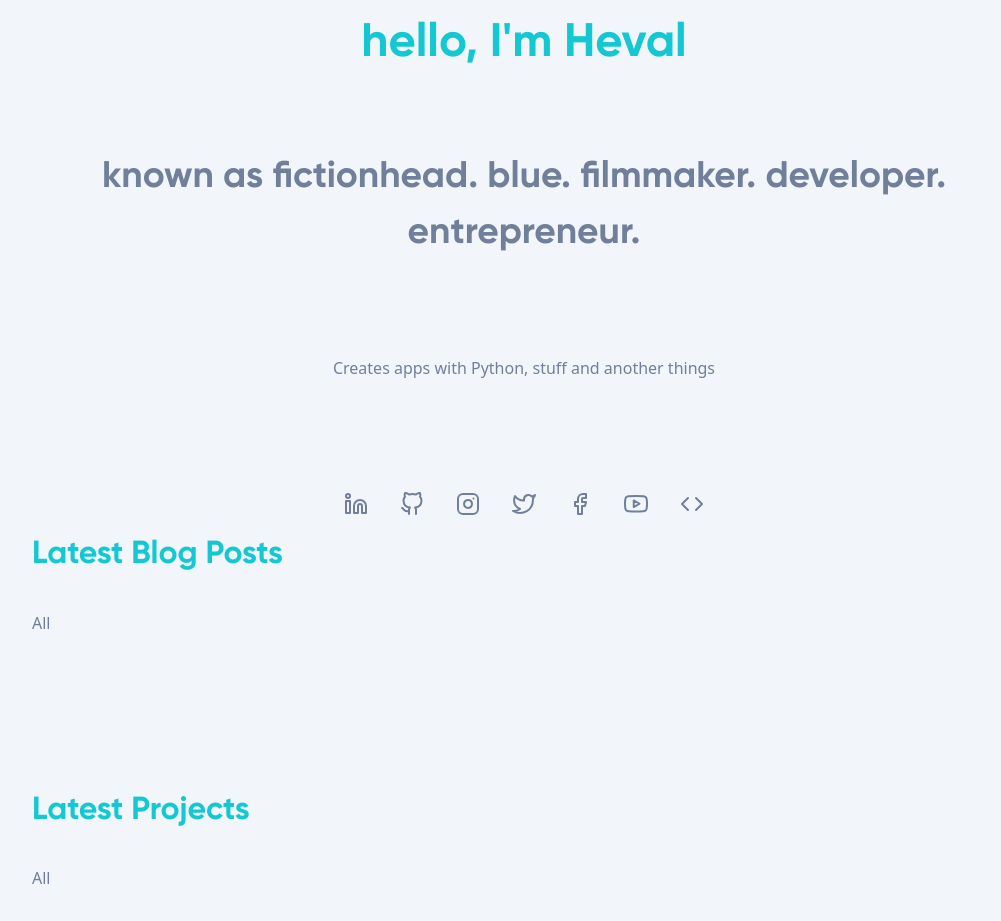
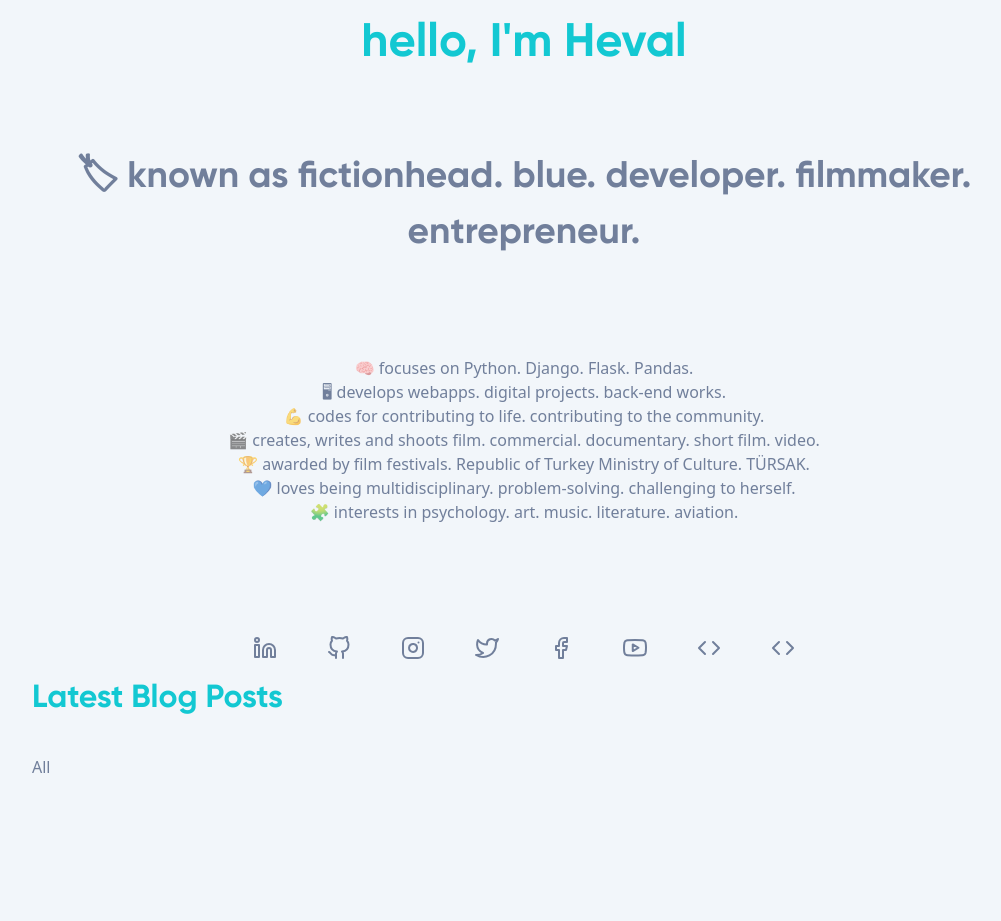
Before and after one commit to hevalhazalkurt/hhk_personal_website, a Django app: page / in a window 1280 px wide. Shown: the part 310-1231 px from the top of the page, without its empty margins (116-1117 px from the left). Run offline with Django 3.2, Linux system fonts and the light colour scheme; data that the repository does not hold is empty; some libraries are stand-ins or nearby versions.

Commit message:
Added personal info and categories

```diff
--- a/hhk_web/blog/templates/blog/home.html
+++ b/hhk_web/blog/templates/blog/home.html
@@ -2,23 +2,33 @@
 {% load static %}
 {% block content %}
 
+<!-- Hello section -->
+
 <section class="about-section">
   <div class="greet"><img class="hand" src="{% static 'img/hello.png' %}">
      <h1 class="hello-title">hello, I'm Heval</h1></div>
-  <div class="tagline">known as fictionhead. blue. filmmaker. developer. entrepreneur.</div>
-  <div class="details">Creates apps with Python, stuff and another things</div>
+  <div class="tagline">🏷 known as fictionhead. blue. developer. filmmaker. entrepreneur.</div>
+  <div class="details">🧠 focuses on Python. Django. Flask. Pandas.<br>
+                      🖥 develops webapps. digital projects. back-end works.<br>
+                      💪 codes for contributing to life. contributing to the community.<br>
+                      🎬 creates, writes and shoots film. commercial. documentary. short film. video.<br>
+                       🏆 awarded by film festivals. Republic of Turkey Ministry of Culture. TÜRSAK.<br>
+                       💙 loves being multidisciplinary. problem-solving. challenging to herself.<br>
+                       🧩 interests in psychology. art. music. literature. aviation.<br>
   <div class="social">
     <ul class="social-links__wrapper">
-    <li><a href="https://www.linkedin.com/in/hevalhazalkurt/" target="_blank"><i data-feather="linkedin"></i></a></li>
-    <li><a href="https://github.com/hevalhazalkurt" target="_blank"><i data-feather="github"></i></a></li>
-    <li><a href="https://www.instagram.com/hevalhazalkurt/" target="_blank"><i data-feather="instagram"></i></a></li>
-    <li><a href="https://twitter.com/hevalandsteven" target="_blank"><i data-feather="twitter"></i></a></li>
-    <li><a href="https://www.facebook.com/hevalvehazal" target="_blank"><i data-feather="facebook"></i></a></li>
-    <li><a href="https://www.youtube.com/user/kisaiyidir" target="_blank"><i data-feather="youtube"></i></a></li>
-    <li><a href="https://www.codewars.com/users/hevalhazalkurt" target="_blank"><i data-feather="code"></i></a></li>
+    <li><a href="https://www.linkedin.com/in/hevalhazalkurt/" target="_blank" title="LinkedIn"><i data-feather="linkedin"></i></a></li>
+    <li><a href="https://github.com/hevalhazalkurt" target="_blank" title="Github"><i data-feather="github"></i></a></li>
+    <li><a href="https://www.instagram.com/hevalhazalkurt/" target="_blank" title="Instagram"><i data-feather="instagram"></i></a></li>
+    <li><a href="https://twitter.com/hevalandsteven" target="_blank" title="Twitter"><i data-feather="twitter"></i></a></li>
+    <li><a href="https://www.facebook.com/hevalvehazal" target="_blank" title="Facebook"><i data-feather="facebook"></i></a></li>
+    <li><a href="https://www.youtube.com/user/kisaiyidir" target="_blank" title="Youtube"><i data-feather="youtube"></i></a></li>
+    <li><a href="https://www.codewars.com/users/hevalhazalkurt" target="_blank" title="CodeWars"><i data-feather="code"></i></a></li>
+    <li><a href="https://www.hackerrank.com/hevalhazalkurt" target="_blank" title="HackerRank"><i data-feather="code"></i></a></li>
   </ul>
 </div>
 </section>
+
 
 <!-- Blog section -->
 <section class="post-section">
@@ -32,6 +42,7 @@
   {% endfor %}
 </div>
 
+
 <!-- Blog post section -->
 
 <div class="post-container">
@@ -42,6 +53,7 @@
       <div class="post-item__overlay"></div>
       <div class="post-meta">
         <h1 class="post-item__title"><a href="{{ post.get_absolute_url }}">{{ post.title }}</a></h1>
+        <h7 class="post-item__title"><a href="{{ post.category.get_absolute_url }}">{{ post.category }}</a></h7>
         <p class="post-item__desc">{{ post.summary }}</p>
       </div>
 
@@ -74,6 +86,7 @@
 
     <div class="post-meta">
       <h1 class="post-item__title"><a href="{{ project.get_absolute_url }}">{{ project.title }}</a></h1>
+      <h7 class="post-item__title"><a href="{{ project.category.get_absolute_url }}">{{ project.category }}</a></h7> <br>
       <p class="post-meta__see-details">See Project <svg width="50px" height="16px" viewBox="0 0 50 16" version="1.1" xmlns="http://www.w3.org/2000/svg" xmlns:xlink="http://www.w3.org/1999/xlink"><title>Arrow</title> <g stroke="none" stroke-width="1" fill="none" fill-rule="evenodd" data-darkreader-inline-fill="" data-darkreader-inline-stroke="" style="--darkreader-inline-fill:none; --darkreader-inline-stroke:none;"><g transform="translate(0.000000, -5.000000)" fill="currentColor" fill-rule="nonzero" data-darkreader-inline-fill="" style="--darkreader-inline-fill:currentColor;"><g transform="translate(0.000000, 5.000000)"><polygon points="0.3 6.18 47.1 6.18 47.1 8.58 0.3 8.58"></polygon> <polygon points="41.0533689 15.6 39.3 13.9695042 45.9356357 7.8 39.3 1.63049585 41.0533689 0 49.44 7.80002794"></polygon></g></g></g></svg>
       </p>
     </div>
```
